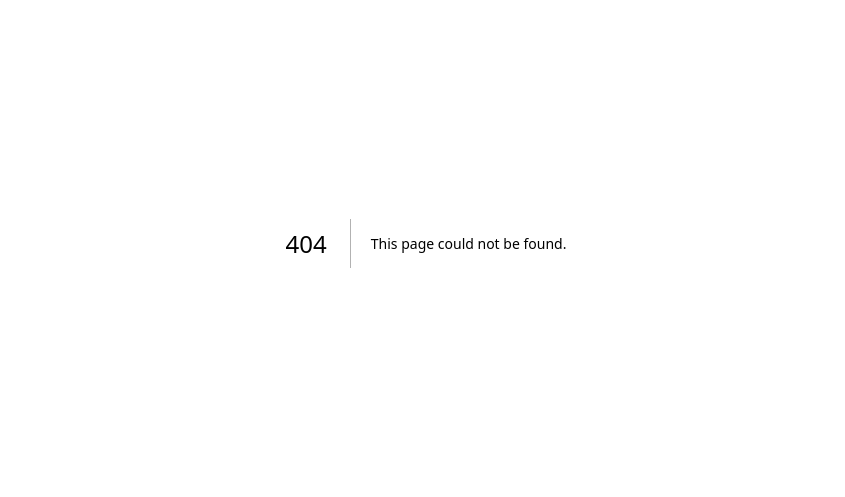
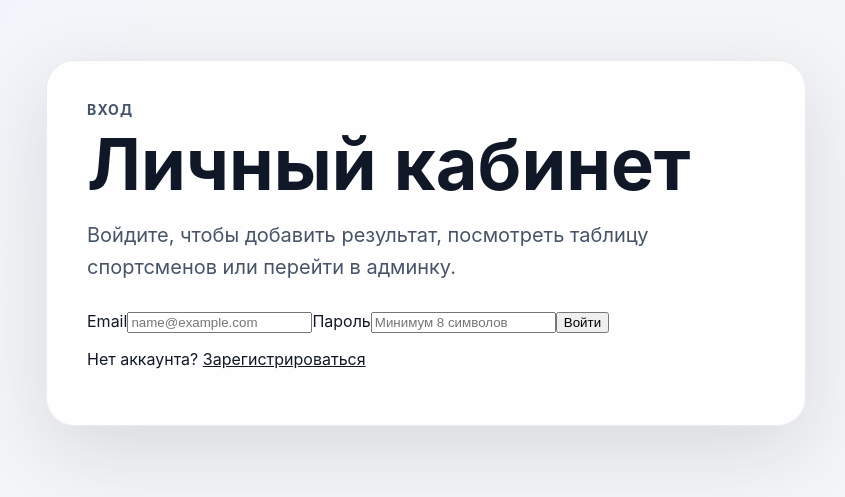
Before and after one commit to SerXxx09/halktestapp, a Next.js app: page /login in a window 1280 px wide. Before the commit this address had no page. Shown: the part 157-654 px from the top of the page, without its empty margins (214-1059 px from the left). Built offline with nearby package versions, Linux system fonts and the light colour scheme.

Commit message:
Add login page

```diff
--- /dev/null
+++ b/app/login/page.tsx
@@ -0,0 +1,32 @@
+import Link from 'next/link';
+import { loginAction } from '@/app/actions';
+
+export default function LoginPage() {
+  return (
+    <main className="page">
+      <section className="card authCard">
+        <p className="eyebrow">Вход</p>
+        <h1>Личный кабинет</h1>
+        <p className="lead">Войдите, чтобы добавить результат, посмотреть таблицу спортсменов или перейти в админку.</p>
+
+        <form className="form" action={loginAction}>
+          <label>
+            Email
+            <input name="email" type="email" placeholder="name@example.com" required />
+          </label>
+
+          <label>
+            Пароль
+            <input name="password" type="password" placeholder="Минимум 8 символов" required />
+          </label>
+
+          <button className="primaryButton" type="submit">Войти</button>
+        </form>
+
+        <p className="mutedText">
+          Нет аккаунта? <Link href="/register">Зарегистрироваться</Link>
+        </p>
+      </section>
+    </main>
+  );
+}
```
